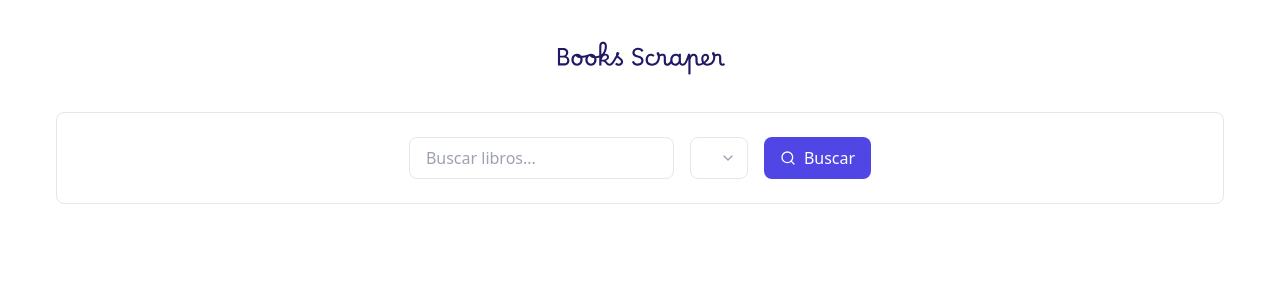
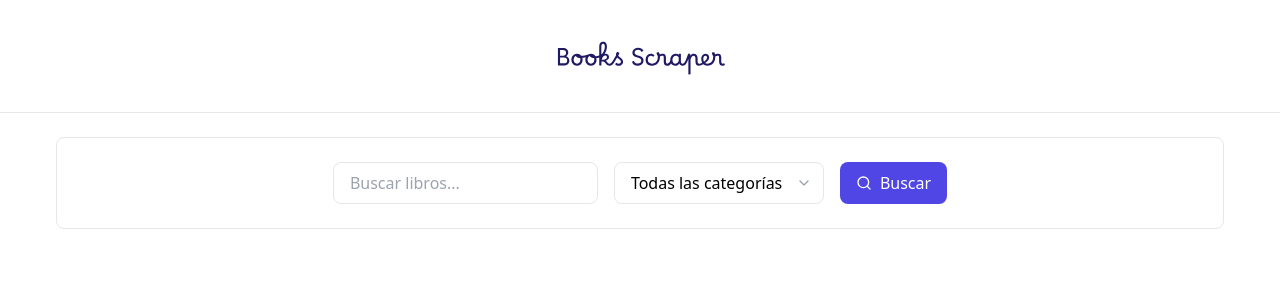
Before and after one commit to gabhu-dev/books-scraper, a Flask app: page / in a window 1280 px wide. Shown: the top 300 px of the page. Run offline with Flask 3, Linux system fonts and the light colour scheme; data that the repository does not hold is empty; some libraries are stand-ins or nearby versions.

Commit message:
[update] filters

```diff
--- a/app/cache.py
+++ b/app/cache.py
@@ -2,10 +2,17 @@ from .scraper import get_books, get_categories, get_details
 
 _cache = {}
 
-def get_books_cached():
-    if "books" not in _cache:
-        _cache["books"] = get_books()
-    return _cache["books"]
+def get_books_cached(url=None, search=None):
+    # Asegurar que los parámetros vacíos se traten igual (None o "")
+    url = url if url else None
+    search = search if search else None
+
+    cache_key = f"books_{url}_{search}"
+    if cache_key not in _cache:
+        # Pasamos los parámetros al scraper para que él haga el trabajo pesado
+        _cache[cache_key] = get_books(url=url, search=search) if url else get_books(search=search)
+
+    return _cache[cache_key]
 
 def get_categories_cached():
     if "categories" not in _cache:
--- a/app/routes.py
+++ b/app/routes.py
@@ -1,12 +1,16 @@
-from flask import Blueprint, render_template
+from flask import Blueprint, render_template, request
 from .cache import get_books_cached, get_categories_cached, get_details_cached
 
 main = Blueprint('main', __name__)
 
 @main.route('/')
 def index():
+    query = request.args.get('q')
+    category_url = request.args.get('category')
+
     categories = get_categories_cached()
-    books = get_books_cached()
+    # Si no hay categoría seleccionada, usamos la por defecto (index)
+    books = get_books_cached(url=category_url, search=query)
     return render_template('index.html', categories=categories, books=books)
 
 @main.route('/book/<path:url_detail>')
--- a/app/scraper.py
+++ b/app/scraper.py
@@ -17,7 +17,7 @@ def get_categories():
         print(f'Categoría encontrada: {li.text.strip()}')
         categories.append({
             "category": li.text.strip(),
-            "url": BASE_URL_INDEX + li["href"]
+            "url": BASE_URL + li["href"]
         })
     return categories
 
@@ -69,7 +69,7 @@ def get_details(url_detail):
     soup = BeautifulSoup(response.text, "html.parser")
 
     title = soup.select_one(".product_main h1").text
-    price = soup.select_one(".price_color").text.strip()
+    price = soup.select_one(".price_color").text.replace("Â£", "$")
     availability = soup.select_one(".availability").text.strip()
     description = soup.select_one("#product_description + p")
     description = description.text.strip() if description else "Sin descripción."
--- a/app/templates/base.html
+++ b/app/templates/base.html
@@ -7,7 +7,7 @@
     <script src="https://unpkg.com/lucide@latest"></script>
 </head>
 <body>
-    <header class="p-8 flex items-center justify-center">
+    <header class="p-8 flex items-center justify-center border-b border-gray-200">
         <!--Logo-->
         <a href="/" class="text-xl font-medium text-indigo-600">
             <img src="{{ url_for('static', filename='logo.svg') }}" alt="Books Scraper Logo" class="h-12">
--- a/app/templates/details.html
+++ b/app/templates/details.html
@@ -1,9 +1,9 @@
 {% extends "base.html" %}
 {% block contenido %}
 <div class="max-w-5xl mx-auto py-12 px-6">
-    <a href="/" class="inline-flex items-center text-sm font-medium text-gray-500 hover:text-indigo-600 mb-8 transition-colors">
+    <a href="/" class="link-back inline-flex items-center text-sm font-medium text-indigo-500 transition-all mb-8">
         <i data-lucide="arrow-left" class="size-4 mr-2"></i>
-        Volver a la galería
+        <span class="link-back-text border-b-2 border-transparent hover:border-indigo-500 transition-all">Volver a la galería</span>
     </a>
 
     <div class="grid grid-cols-1 md:grid-cols-2 gap-12 items-start">
@@ -37,7 +37,7 @@
             </div>
 
             <div class="prose prose-indigo mb-8">
-                <h3 class="text-lg font-semibold text-indigo-950 mb-2">Descripción</h3>
+                <h3 class="text-lg font-semibold text-indigo-950 mb-2">Reseña</h3>
                 <p class="text-gray-600 leading-relaxed">{{ book.description }}</p>
             </div>
 
--- a/app/templates/index.html
+++ b/app/templates/index.html
@@ -1,25 +1,26 @@
 {% extends "base.html" %}
 {% block contenido %}
 <div>
-    <div class="flex gap-4 mb-6 p-6 border border-gray-200 rounded-lg justify-center mx-6">
+    <form action="{{ url_for('main.index') }}" method="GET" class="flex gap-4 my-6 p-6 border border-gray-200 rounded-lg justify-center mx-6">
         <!--Buscador-->
-        <input type="text" placeholder="Buscar libros..." class="p-2 px-4 border border-gray-200 rounded-lg focus:outline-none focus:ring-2 focus:ring-indigo-500/20 focus:border-indigo-500 transition-all">
+        <input type="text" name="q" value="{{ request.args.get('q', '') }}" placeholder="Buscar libros..." class="p-2 px-4 border border-gray-200 rounded-lg focus:outline-none focus:ring-2 focus:ring-indigo-500/20 focus:border-indigo-500 transition-all">
         <!--Selector de categorías-->
         <div class="relative">
-            <select class="appearance-none py-2 pl-4 pr-10 border border-gray-200 rounded-lg bg-white focus:outline-none focus:ring-2 focus:ring-indigo-500/20 focus:border-indigo-500 transition-all cursor-pointer">
+            <select name="category" class="appearance-none py-2 pl-4 pr-10 border border-gray-200 rounded-lg bg-white focus:outline-none focus:ring-2 focus:ring-indigo-500/20 focus:border-indigo-500 transition-all cursor-pointer">
+                <option value="">Todas las categorías</option>
                 {% for category in categories %}
-                <option value="{{ category.url }}" class="hover:bg-indigo-100">{{ category.category }}</option>
+                <option value="{{ category.url }}" {% if request.args.get('category') == category.url %}selected{% endif %} class="hover:bg-indigo-100">{{ category.category }}</option>
                 {% endfor %}
             </select>
             <div class="pointer-events-none absolute inset-y-0 right-0 flex items-center pr-3 text-gray-400">
                 <i data-lucide="chevron-down" class="size-4"></i>
             </div>
         </div>
-        <button class="p-2 px-4 bg-indigo-600 text-white flex items-center gap-2 rounded-lg focus:outline-none focus:ring-2 focus:ring-indigo-500/20 focus:border-indigo-500 transition-all hover:bg-indigo-500">
+        <button type="submit" class="p-2 px-4 bg-indigo-600 text-white flex items-center gap-2 rounded-lg focus:outline-none focus:ring-2 focus:ring-indigo-500/20 focus:border-indigo-500 transition-all hover:bg-indigo-500">
             <i data-lucide="search" class="size-4"></i>
             Buscar
         </button>
-    </div>
+    </form>
     <section class="flex-1 p-6">
         <div class="grid grid-cols-1 md:grid-cols-6 gap-6">
             {% for book in books %}
```
